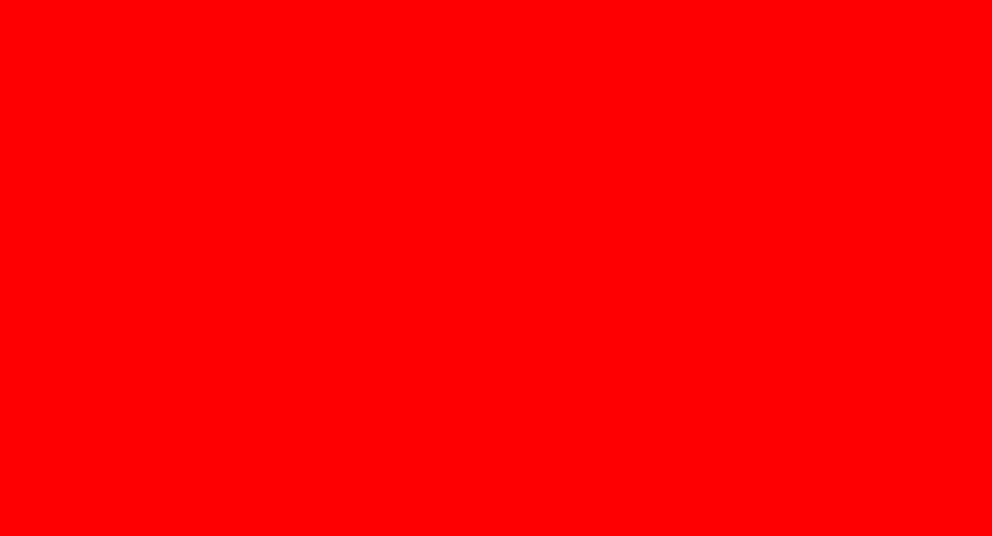
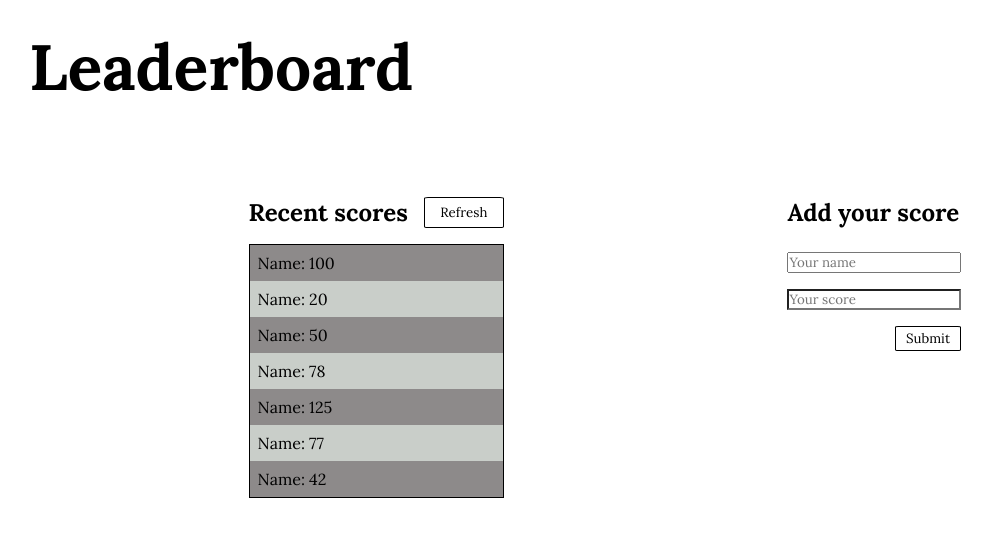
Before and after one commit to EidHachem/Leaderboard, a website built with webpack: page src/index.html in a window 1280 px wide. Shown: the whole page, without its empty margins (35-1027 px from the left). Built offline with nearby package versions, Linux system fonts and the light colour scheme.

Commit message:
Apply requirements

```diff
--- a/src/index.html
+++ b/src/index.html
@@ -4,7 +4,48 @@
     <meta charset="UTF-8" />
     <meta http-equiv="X-UA-Compatible" content="IE=edge" />
     <meta name="viewport" content="width=device-width, initial-scale=1.0" />
+    <link rel="preconnect" href="https://fonts.googleapis.com" />
+    <link rel="preconnect" href="https://fonts.gstatic.com" crossorigin />
+    <link
+      href="https://fonts.googleapis.com/css2?family=Lora:wght@400;500;600;700&display=swap"
+      rel="stylesheet"
+    />
     <title><%= htmlWebpackPlugin.options.title %></title>
   </head>
-  <body></body>
+  <body>
+    <header>
+      <h1>Leaderboard</h1>
+    </header>
+    <main class="container">
+      <div class="display">
+        <div class="title">
+          <h2>Recent scores</h2>
+          <button class="refresh">Refresh</button>
+        </div>
+        <div class="board">
+          <ul class="add-to-board"></ul>
+        </div>
+      </div>
+      <div class="form">
+        <h2>Add your score</h2>
+        <form class="scores-form">
+          <input
+            type="text"
+            name="name"
+            id="name"
+            placeholder="Your name"
+            required
+          />
+          <input
+            type="number"
+            name="score"
+            id="score"
+            placeholder="Your score"
+            required
+          />
+          <button type="submit" class="form-btn">Submit</button>
+        </form>
+      </div>
+    </main>
+  </body>
 </html>
--- a/src/index.js
+++ b/src/index.js
@@ -1 +1,11 @@
 import './styles/style.scss';
+import scorelist from './modules/array.js';
+
+const userScoreList = document.querySelector('.add-to-board');
+
+userScoreList.innerHTML = '';
+scorelist.forEach((score) => {
+  userScoreList.innerHTML += `
+    <li class="list-item">Name: ${score}</li>
+    `;
+});
--- /dev/null
+++ b/src/modules/array.js
@@ -0,0 +1,3 @@
+const scorelist = [100, 20, 50, 78, 125, 77, 42];
+
+export default scorelist;
--- a/src/styles/style.scss
+++ b/src/styles/style.scss
@@ -1,3 +1,84 @@
-body {
-  background-color: red;
+* {
+  margin: 0;
+  padding: 0;
+  box-sizing: border-box;
+  font-family: 'Lora', serif;
 }
+
+header {
+  padding: 2% 5%;
+  font-size: 2rem;
+  margin-bottom: 2em;
+}
+
+main {
+  display: flex;
+  justify-content: space-evenly;
+  margin-top: 0;
+
+  .title {
+    display: flex;
+    gap: 1em;
+    margin-bottom: 1em;
+
+    & h2 {
+      font-size: 1.5rem;
+    }
+
+    & button {
+      width: 6em;
+      background-color: #fff;
+      border-radius: 5%;
+      border: 1px solid #000;
+    }
+  }
+
+  .board {
+    & .add-to-board {
+      border: 1px solid #000;
+
+      li {
+        background: #c9cec9;
+      }
+
+      li:nth-child(odd) {
+        background: #8d8a8a;
+      }
+    }
+
+    & .list-item {
+      list-style: none;
+      padding: 0.5em;
+    }
+  }
+
+  .form {
+    display: flex;
+    flex-direction: column;
+
+    h2 {
+      margin-bottom: 1em;
+    }
+
+    form {
+      display: flex;
+      flex-direction: column;
+      gap: 1em;
+
+      #score {
+        -webkit-appearance: none;
+        -moz-appearance: textfield;
+        margin: 0;
+      }
+
+      button {
+        align-self: flex-end;
+        padding: 0.2em;
+        width: 5em;
+        background-color: #fff;
+        border-radius: 5%;
+        border: 1px solid #000;
+      }
+    }
+  }
+}
--- a/webpack.config.js
+++ b/webpack.config.js
@@ -1,7 +1,5 @@
 const path = require('path');
 const HtmlWebpacckPlugin = require('html-webpack-plugin');
-const BundleAnalyzerPlugin =
-  require('webpack-bundle-analyzer').BundleAnalyzerPlugin;
 
 module.exports = {
   mode: 'development',
@@ -13,7 +11,6 @@ module.exports = {
     filename: '[name][contenthash].js',
     clean: true,
     assetModuleFilename: '[name][ext]',
-    publicPath: '/webpack/',
   },
   devtool: 'source-map',
   devServer: {
@@ -50,10 +47,9 @@ module.exports = {
   },
   plugins: [
     new HtmlWebpacckPlugin({
-      title: 'webpack',
+      title: 'Leaderboard',
       filename: 'index.html',
       template: 'src/index.html',
     }),
-    new BundleAnalyzerPlugin(),
   ],
 };
```
